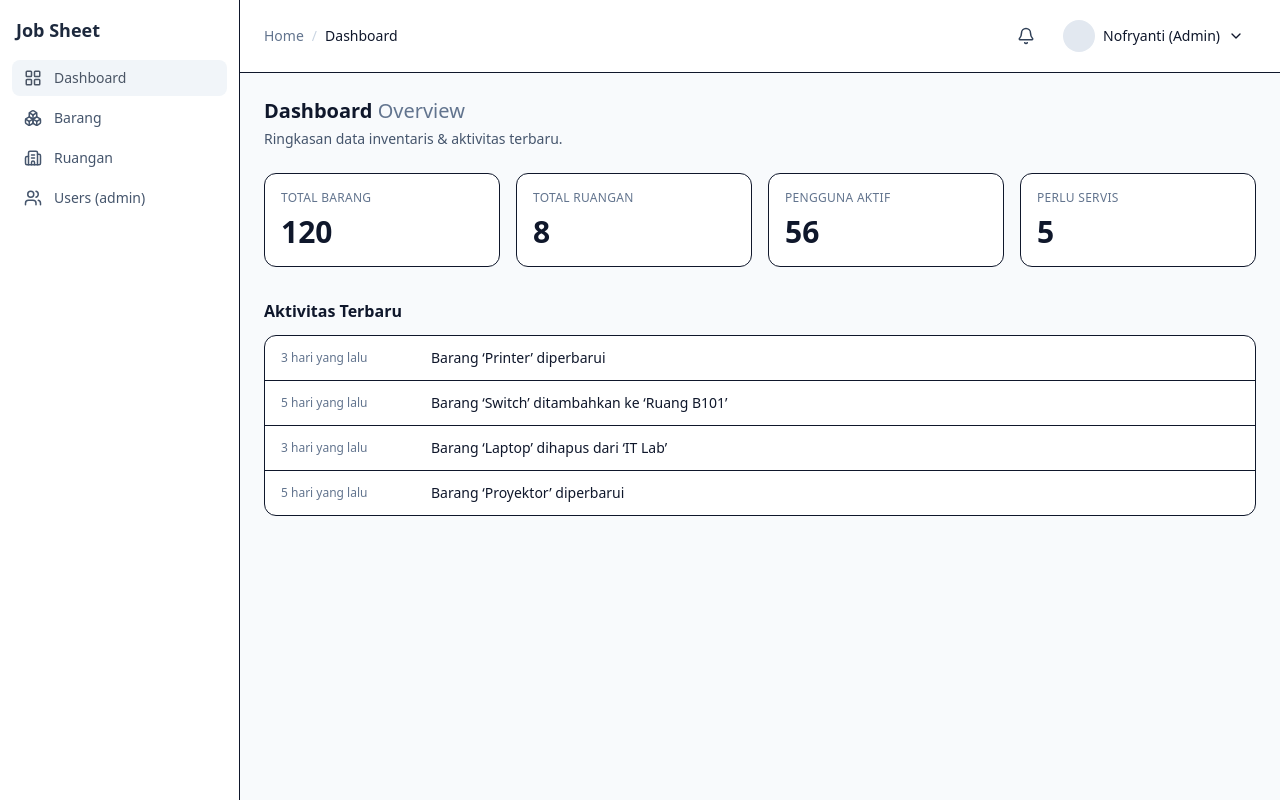
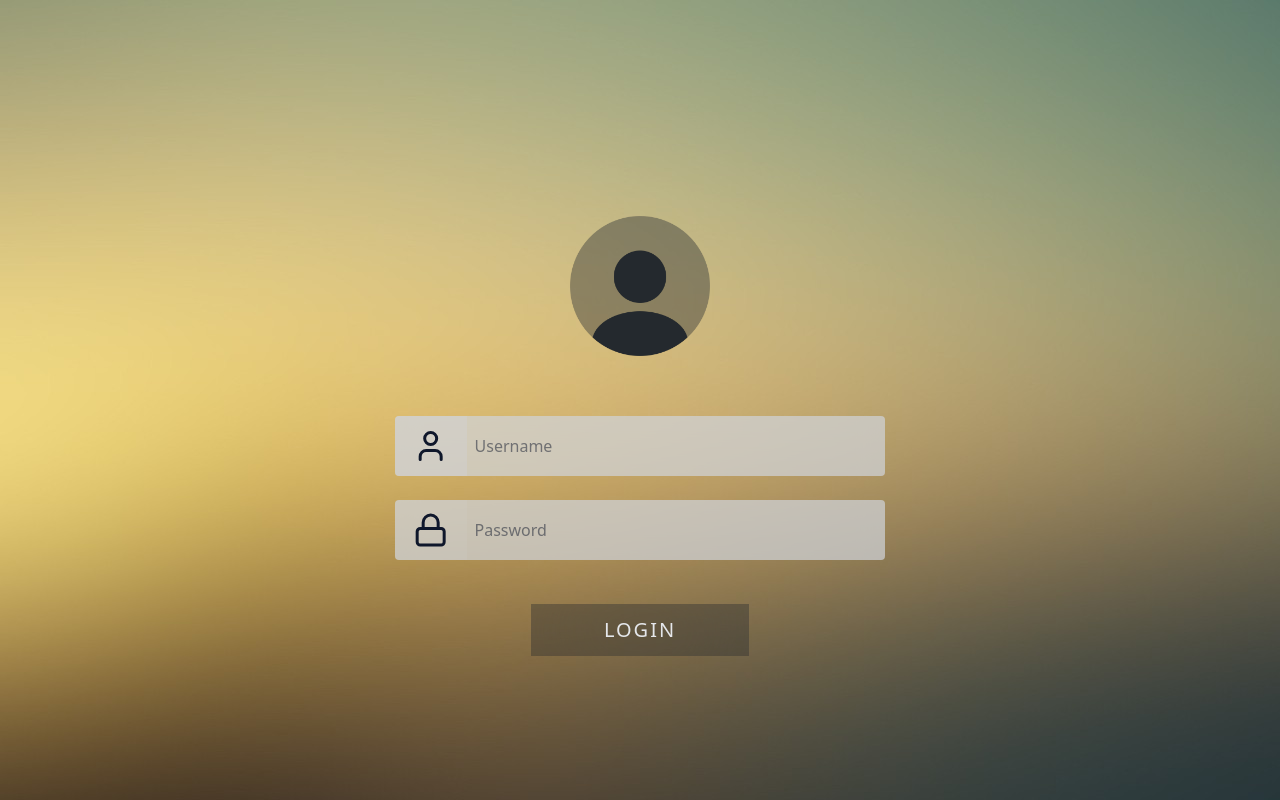
Before and after one commit to rIslandAgdil/project-inventaris, a React (Vite) app in the folder frontend/: page /login in a window 1280 px wide. Before the commit this address led to /. Built offline with nearby package versions, Linux system fonts and the light colour scheme.

Commit message:
refactor kode

```diff
--- a/frontend/postcss.config.js
+++ /dev/null
@@ -1,6 +0,0 @@
-export default {
-  plugins: {
-    "@tailwindcss/postcss": {},
-    autoprefixer: {},
-  },
-};
--- a/frontend/src/App.jsx
+++ b/frontend/src/App.jsx
@@ -6,10 +6,12 @@ import FormRuangan from "./pages/ruangan/FormRuangan";
 import ListRuangan from "./pages/ruangan/ListRuangan";
 import ListAdmin from "./pages/admin/ListAdmin";
 import FormAdmin from "./pages/admin/FormAdmin";
+import Login from "../src/pages/Login";
 
 export default function App() {
   return (
     <Routes>
+      <Route path="/login" element={<Login />} />
       <Route path="/" element={<Dashboard />} />
 
       <Route path="/barang" element={<ListBarang />} />
--- a/frontend/src/components/Input.jsx
+++ b/frontend/src/components/Input.jsx
@@ -1,4 +1,12 @@
-function Input({ name, value, onChange, placeholder, required, readOnly }) {
+function Input({
+  name,
+  value,
+  onChange,
+  placeholder,
+  required,
+  readOnly,
+  className,
+}) {
   return (
     <input
       type="text"
@@ -8,7 +16,9 @@ function Input({ name, value, onChange, placeholder, required, readOnly }) {
       placeholder={placeholder}
       required={required}
       readOnly={readOnly}
-      className={`p-2 border rounded w-full ${readOnly ? 'bg-gray-100 text-gray-500' : ''}`}
+      className={`p-2 border rounded w-full ${className} ${
+        readOnly ? "bg-gray-100 text-gray-500" : ""
+      }`}
     />
   );
 }
--- a/frontend/src/index.css
+++ b/frontend/src/index.css
@@ -1,6 +1,10 @@
 @import "tailwindcss";
 
-html, body, #root { height: 100%; }
+html,
+body,
+#root {
+  height: 100%;
+}
 
 body {
   @apply bg-slate-50 text-slate-900;
--- a/frontend/src/pages/Login.jsx
+++ b/frontend/src/pages/Login.jsx
@@ -21,14 +21,22 @@ function Login() {
               color="currentColor"
               className="w-20 h-15 bg-gray-300/30 p-3"
             />
-            <Input type="text" placeholder="Username" />
+            <Input
+              type="text"
+              placeholder="Username"
+              className="outline-0 border-0"
+            />
           </InputLogin>
           <InputLogin>
             <Lock
               color="currentColor"
               className="w-20 h-15 bg-gray-300/10 p-3"
             />
-            <Input type="password" placeholder="Password" />
+            <Input
+              type="password"
+              placeholder="Password"
+              className="outline-0 border-0"
+            />
           </InputLogin>
           <button
             type="submit"
--- a/frontend/src/pages/barang/ListBarang.jsx
+++ b/frontend/src/pages/barang/ListBarang.jsx
@@ -2,10 +2,8 @@
 import { useEffect, useState } from "react";
 import { useNavigate } from "react-router-dom";
 import PageShell from "../../components/PageShell";
-import FormBarang from "../barang/FormBarang";
 import Table from "../../components/Table";
 import Button from "../../components/Button";
-import Swal from "sweetalert2";
 import RowActions from "../../components/RowActions";
 
 // contoh untuk Barang
@@ -24,7 +22,7 @@ const DUMMY_BARANG = [
 ];
 
 export default function Databarang() {
-  const [barang, setbarang] = useState([]);
+  const [barang, setBarang] = useState([]);
   const [loading, setLoading] = useState(true);
   const [q, setQ] = useState("");
   const navigate = useNavigate();
@@ -37,37 +35,22 @@ export default function Databarang() {
         ...item,
         no: idx + 1,
       }));
-      setbarang(withNo);
+      setBarang(withNo);
       setLoading(false);
     }, 400); // sekadar animasi loading
     return () => clearTimeout(t);
   }, []);
 
-  const handleDelete = (row) => {
-    Swal.fire({
-      title: "Yakin?",
-      text: `Hapus ${row.name}?`,
-      icon: "warning",
-      showCancelButton: true,
-      confirmButtonText: "Ya, hapus",
-      cancelButtonText: "Batal",
-    }).then((res) => {
-      if (res.isConfirmed) {
-        setbarang((prev) => {
-          const filtered = prev.filter((p) => p.id !== row.id);
-          // reset nomor urut
-          return filtered.map((it, idx) => ({ ...it, no: idx + 1 }));
-        });
-        Swal.fire("Berhasil", "barang telah dihapus (lokal)", "success");
-      }
-    });
+  const removeById = (id) => {
+    setBarang((prev) =>
+      prev.filter((p) => p.id !== id).map((it, i) => ({ ...it, no: i + 1 }))
+    );
   };
 
   const filtered = barang.filter(
     (p) =>
       p.name.toLowerCase().includes(q.toLowerCase()) ||
-      String(p.no).includes(q) ||
-      p.status.toLowerCase().includes(q.toLowerCase())
+      p.kode_inventaris.toLowerCase().includes(q.toLowerCase())
   );
 
   const columns = [
@@ -85,13 +68,7 @@ export default function Databarang() {
         <RowActions
           basePath="/barang"
           id={row.id}
-          onDelete={() => {
-            setRows((prev) =>
-              prev
-                .filter((p) => p.id !== row.id)
-                .map((it, i) => ({ ...it, no: i + 1 }))
-            );
-          }}
+          onDelete={() => removeById(row.id)}
           getDeleteName={() => row.username}
         />
       ),
--- a/frontend/tailwind.config.js
+++ /dev/null
@@ -1,8 +0,0 @@
-/** @type {import('tailwindcss').Config} */
-export default {
-  content: ["./index.html", "./src/**/*.{js,ts,jsx,tsx}"],
-  theme: {
-    extend: {},
-  },
-  plugins: [],
-};
```
